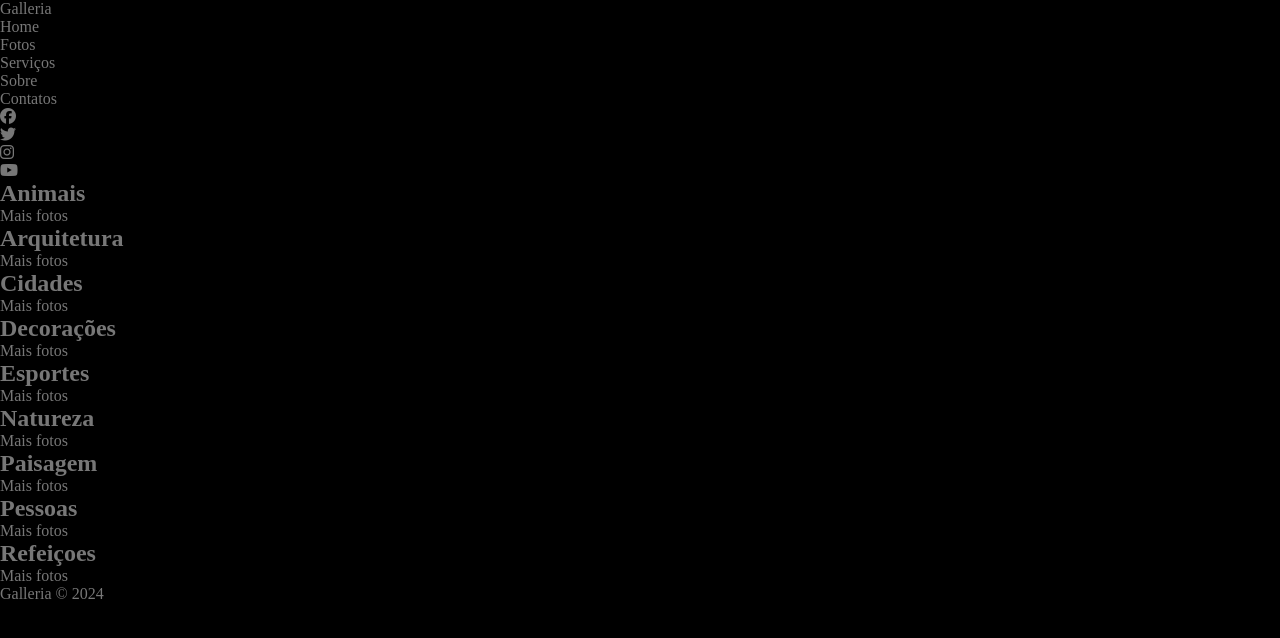
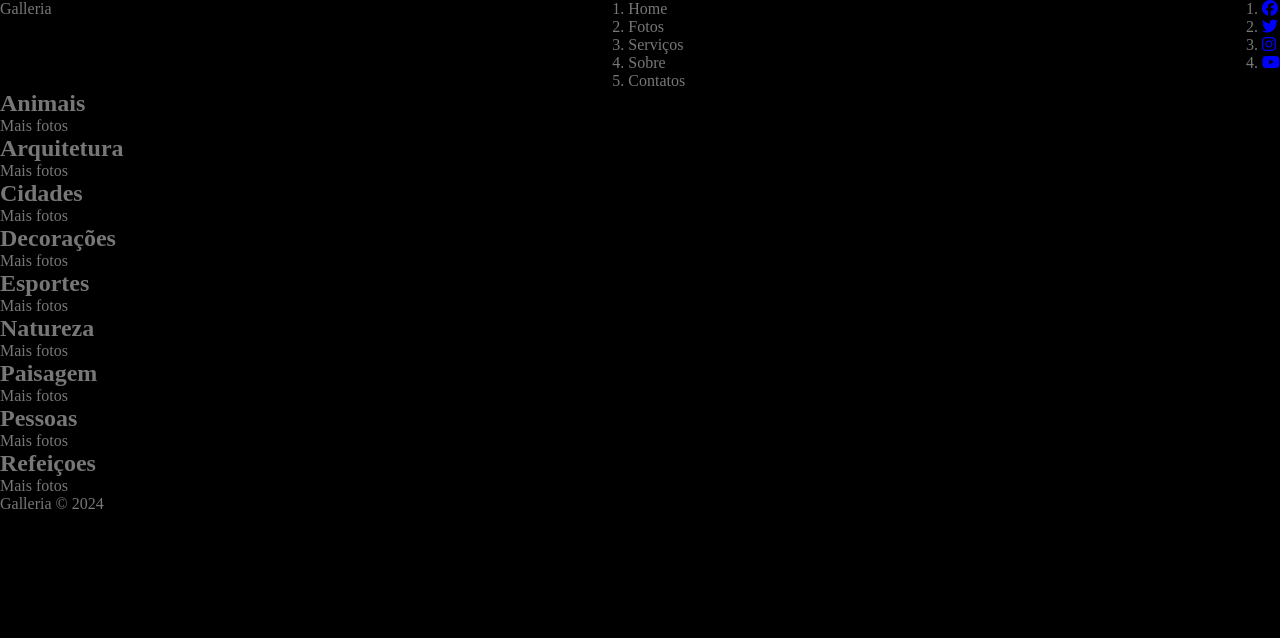
Before and after one commit to MarceloMarquesdeLima/galleria, a plain HTML site: page index.html in a window 1280 px wide. Drawn offline with Linux system fonts and the light colour scheme.

Commit message:
Termino de configuração body e inicio do header

```diff
--- a/sass/styles.sass
+++ b/sass/styles.sass
@@ -14,3 +14,10 @@ body
         color: variables.$text-color
         text-decoration: none
         transition: .4s
+    i
+        color: blue
+    ul
+        list-style: nome
+.header
+    display: flex
+    justify-content: space-between
```
Also changed, not shown: css/styles.css, 1 other file.
